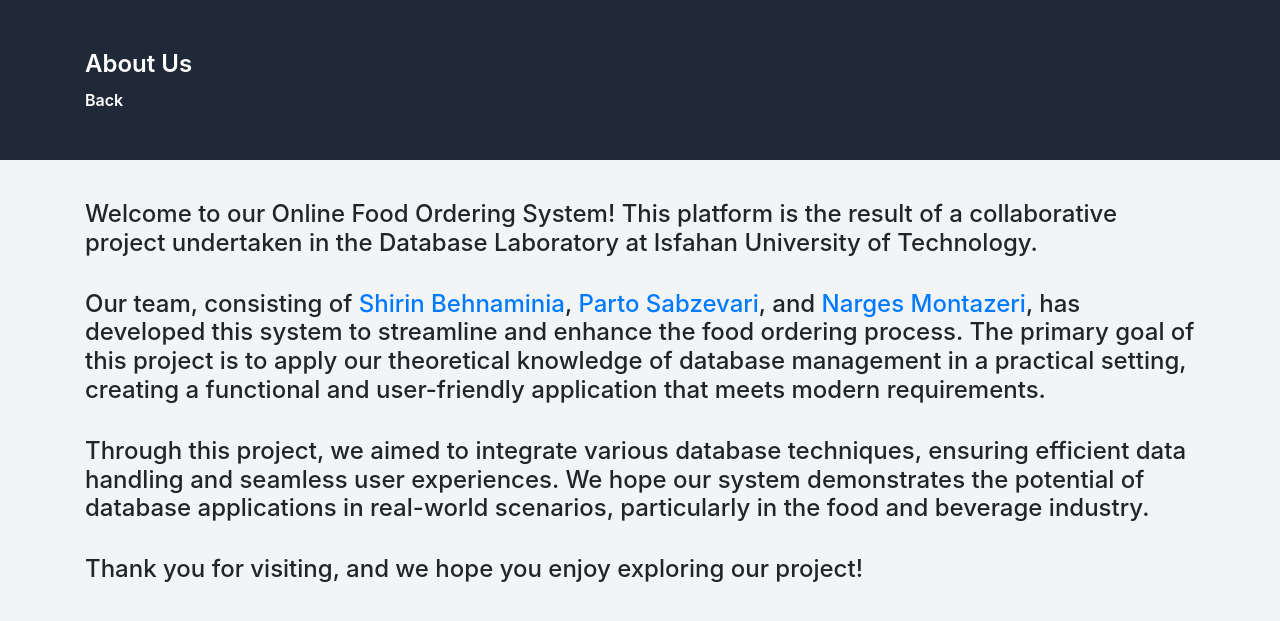
After one commit to Narges-Mntzr/Food-Ordering-System, a Django app: page /order/aboutus/ in a window 1280 px wide. The commit adds this page. Shown: the top 621 px of the page. Run offline with Django 5.2, Linux system fonts and the light colour scheme; some libraries are stand-ins or nearby versions.

Commit message:
Add aboutus page.

```diff
--- /dev/null
+++ b/myproject/order/templates/aboutus.html
@@ -0,0 +1,32 @@
+{% extends "base.html" %}
+
+{% block title %}About Us{% endblock %}
+
+{% block bodyHeader %}
+    <header class="bg-gray-800 text-white p-4">
+        <div class="container mx-auto">
+            <h1 class="text-2xl font-semibold">About Us</h1>
+            <a href="{% url 'order:landing' %}" class="block text-l font-semibold text-white">
+                Back
+            </a>
+        </div>
+    </header>
+{% endblock %}
+
+{% block content %}
+    <div class="container mt-10">
+        <h4>Welcome to our Online Food Ordering System! This platform is the result of a collaborative project undertaken in the Database Laboratory at Isfahan University of Technology.</h4>
+        <br />
+
+        <h4>Our team, consisting of <a href="https://github.com/shirinbehnami">Shirin Behnaminia</a>, <a href="https://github.com/sabzparto">Parto Sabzevari</a>, and <a href="https://github.com/Narges-Mntzr">Narges Montazeri</a>, has developed this system to streamline and enhance the food ordering process. The primary goal of this project is to apply our theoretical knowledge of database management in a practical setting, creating a functional and user-friendly application that meets modern requirements.</h4>
+        <br />
+
+        <h4>Through this project, we aimed to integrate various database techniques, ensuring efficient data handling and seamless user experiences. We hope our system demonstrates the potential of database applications in real-world scenarios, particularly in the food and beverage industry.</h4>
+        <br />
+
+        <h4>Thank you for visiting, and we hope you enjoy exploring our project!</h4>
+    </div>
+{% endblock %}
+
+{% block bodyFooter %}
+{% endblock %}
--- a/myproject/order/templates/landing.html
+++ b/myproject/order/templates/landing.html
@@ -6,8 +6,7 @@
     <header class="bg-gray-800 text-white p-4">
         <div class="container mx-auto">
             <h1 class="text-2xl font-semibold">Admin Panel</h1>
-            <a href="" class="block text-l font-semibold text-white">
-                <!-- #TODO: add main page url -->
+            <a href="{% url 'order:aboutus' %}" class="block text-l font-semibold text-white">
                 ABOUT US
             </a>
         </div>
--- a/myproject/order/urls.py
+++ b/myproject/order/urls.py
@@ -5,6 +5,7 @@ app_name = "order"
 
 urlpatterns = [
     path("", views.LandingView, name="landing"),
+    path("aboutus/", views.AboutUsView, name="aboutus"),
     path("address/", views.AddressView, name="address"),
     path("category/", views.CategoryView, name="category"),
     path("discount/", views.DiscountView, name="discount"),
--- a/myproject/order/views.py
+++ b/myproject/order/views.py
@@ -10,6 +10,8 @@
 def LandingView(request):
     return render(request, "landing.html")
 
+def AboutUsView(request):
+    return render(request, "aboutus.html")
 
 def AddressView(request):
     if request.method == "POST":
```
